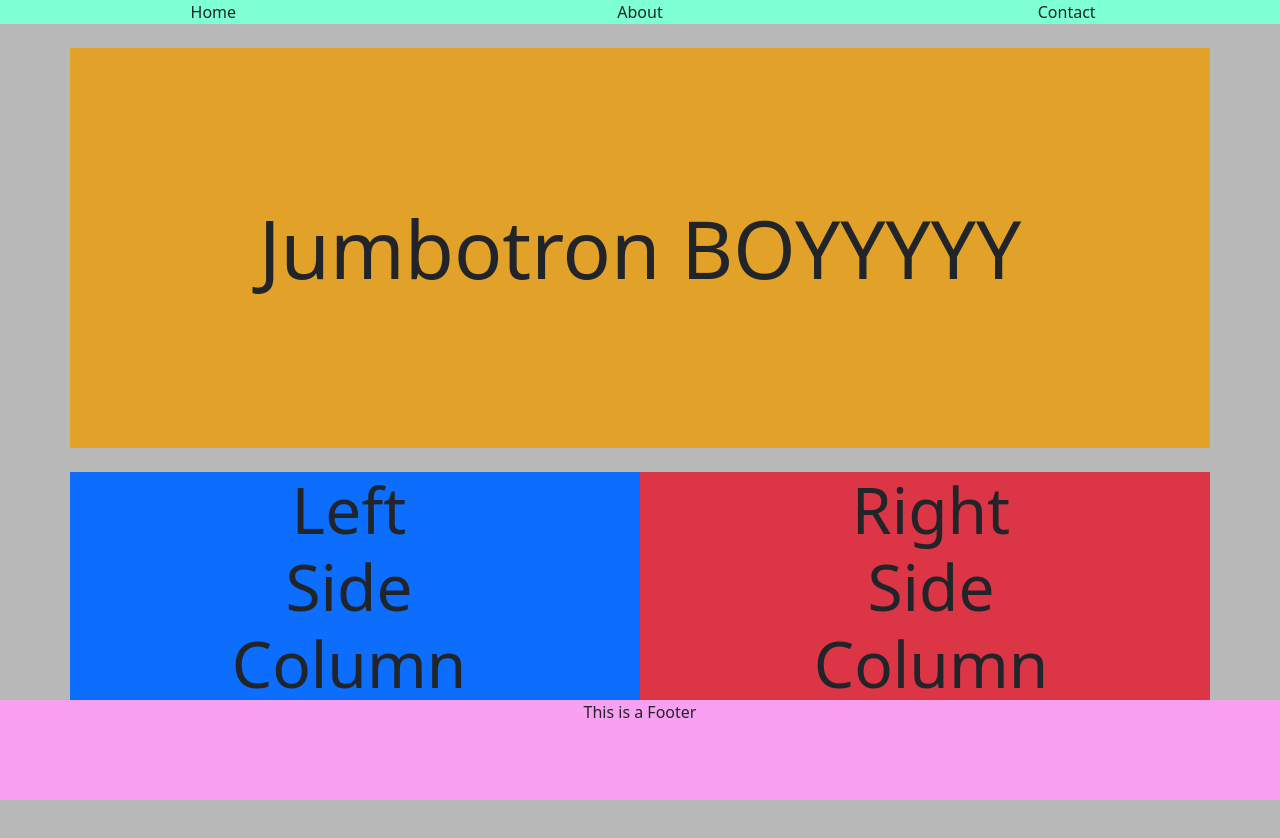
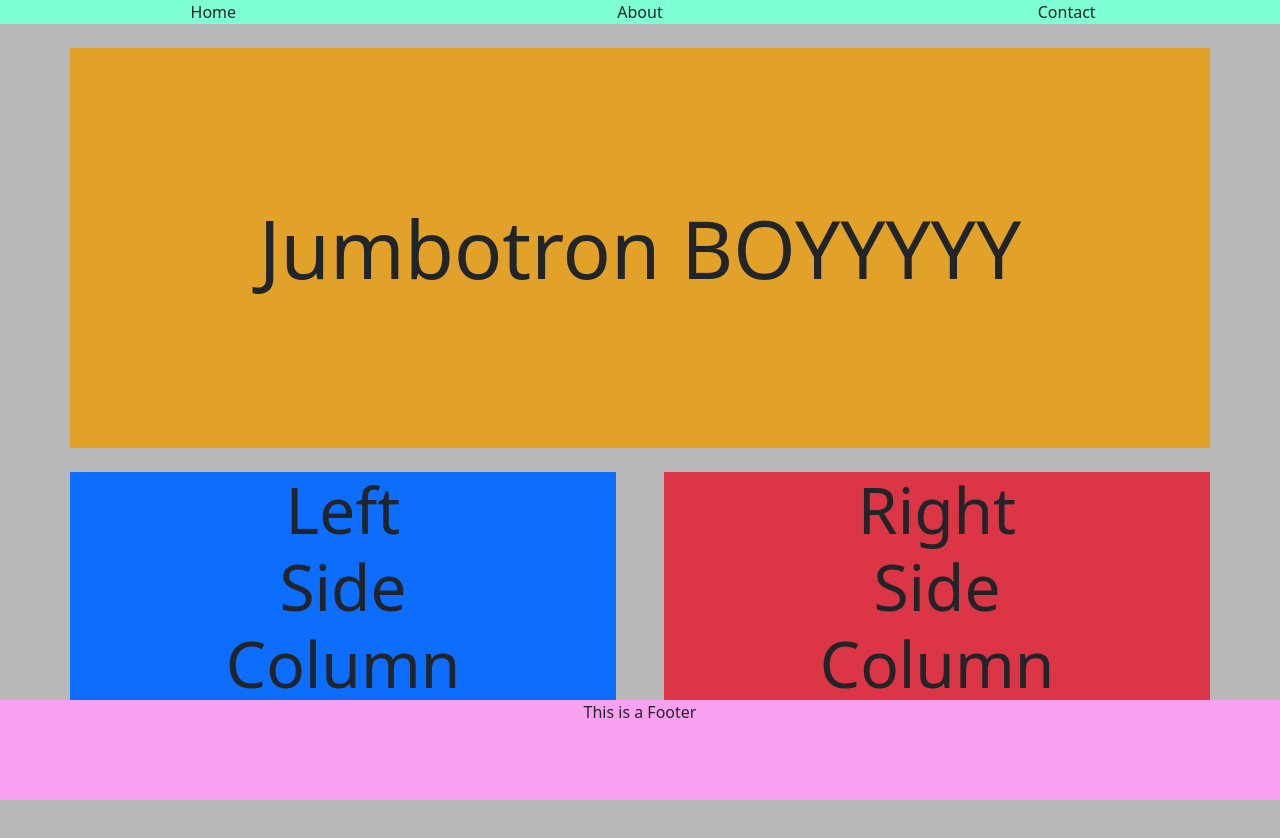
Before and after one commit to Tvillagomez/collab-practice1, a plain HTML site: page index.html in a window 1280 px wide. Drawn offline with nearby package versions, Linux system fonts and the light colour scheme.

Commit message:
feat (columns): cleaned up and added gutters re

```diff
--- a/css/styles.css
+++ b/css/styles.css
@@ -1,7 +1,5 @@
 
 html, body {
-    margin: 0;
-    padding: 0;
     background-color: #b8b8b8;
     height: 1200px; /** temporary for footer **/
 }
--- a/index.html
+++ b/index.html
@@ -25,20 +25,21 @@
     </div>
     <br>
 
-    <div class="container text-center overflow-hidden" id="container">
-      <div class="row gx-5 bg-light" id="twocolumns">
-        <div class="col bg-primary" id="left">
-          <div class="display-3">Left</div>
-          <div class="display-3">Side</div>
-          <div class="display-3">Column</div>
+    <div class="container text-center overflow-hidden p-0">
+      <div class="row gx-5">
+        <div class="col">
+          <div class="bg-primary display-3">Left</div>
+          <div class="bg-primary display-3">Side</div>
+          <div class="bg-primary display-3">Column</div>
         </div>
-        <div class="col bg-danger" id="right">
-          <div class="display-3">Right</div>
-          <div class="display-3">Side</div>
-          <div class="display-3">Column</div>
+        <div class="col">
+          <div class="bg-danger display-3">Right</div>
+          <div class="bg-danger display-3">Side</div>
+          <div class="bg-danger display-3">Column</div>
         </div>
       </div>
     </div>
+
 
     <footer class="container-fluid">
         <div class= "text-center">This is a Footer</div>
```
